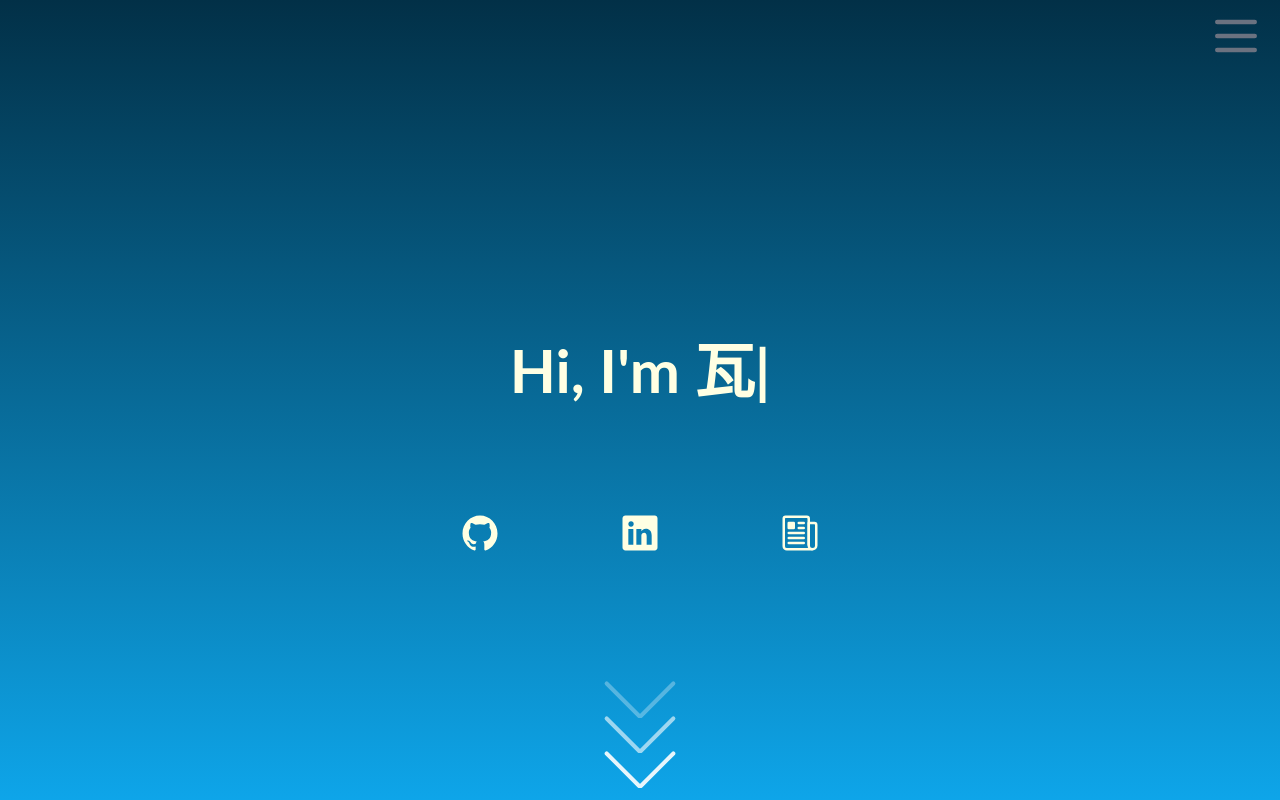
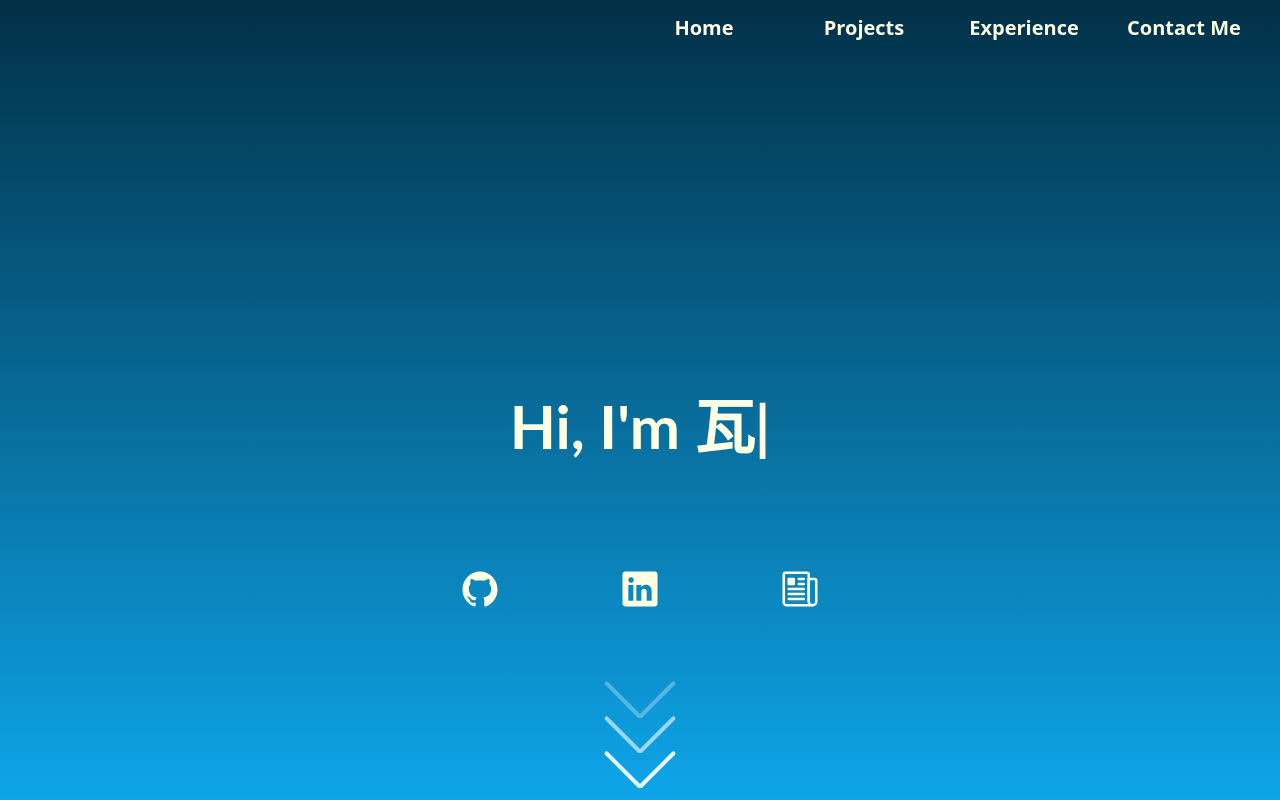
Before and after one commit to WahabJI/my-project, a Next.js app: page / in a window 1280 px wide. Shown: the top 800 px of the page. Built offline with nearby package versions, Linux system fonts and the light colour scheme.

Commit message:
Home Page is now responsive

```diff
--- a/components/sections/HomeSection.tsx
+++ b/components/sections/HomeSection.tsx
@@ -1,4 +1,4 @@
-import React from 'react';
+import React, {useState, useEffect} from 'react';
 import { TypeAnimation } from 'react-type-animation';
 import Head from 'next/head'
 import Link from 'next/link'
@@ -8,10 +8,23 @@ import { Hamburger } from '../Hamburger';
 
 
 export const HomeSection = () => {
+  const [isSmallScreen, setIsSmallScreen] = useState(false);
+
+  useEffect(() => {
+    function handleResize() {
+      setIsSmallScreen(window.innerWidth < 900); // Set breakpoint for small screens
+    }
+
+    window.addEventListener('resize', handleResize);
+    handleResize(); // Set initial screen size
+
+    return () => window.removeEventListener('resize', handleResize);
+  }, []);
     return(
         <section id="home"className="h-screen scroll-smooth bg-gradient-to-b from-cblue to-sky-500">
             {/* <NavBar /> */}
-            <Hamburger />
+            {/* <Hamburger /> */}
+            {isSmallScreen ? <Hamburger /> : <NavBar />}
             <div className="flex justify-center items-end h-3/6">
               <h1 className="text-4xl lg:text-6xl font-title font-bold text-beige">Hi, I'm&nbsp;
                 <TypeAnimation
--- a/styles/globals.css
+++ b/styles/globals.css
@@ -111,7 +111,7 @@ body {
   top: 85%;
 }
 
-@media screen and (max-width: 380px) {
+@media screen and (max-width: 900px) {
   .arrow-container {
     width: 100px;
     height: 75px;
```
